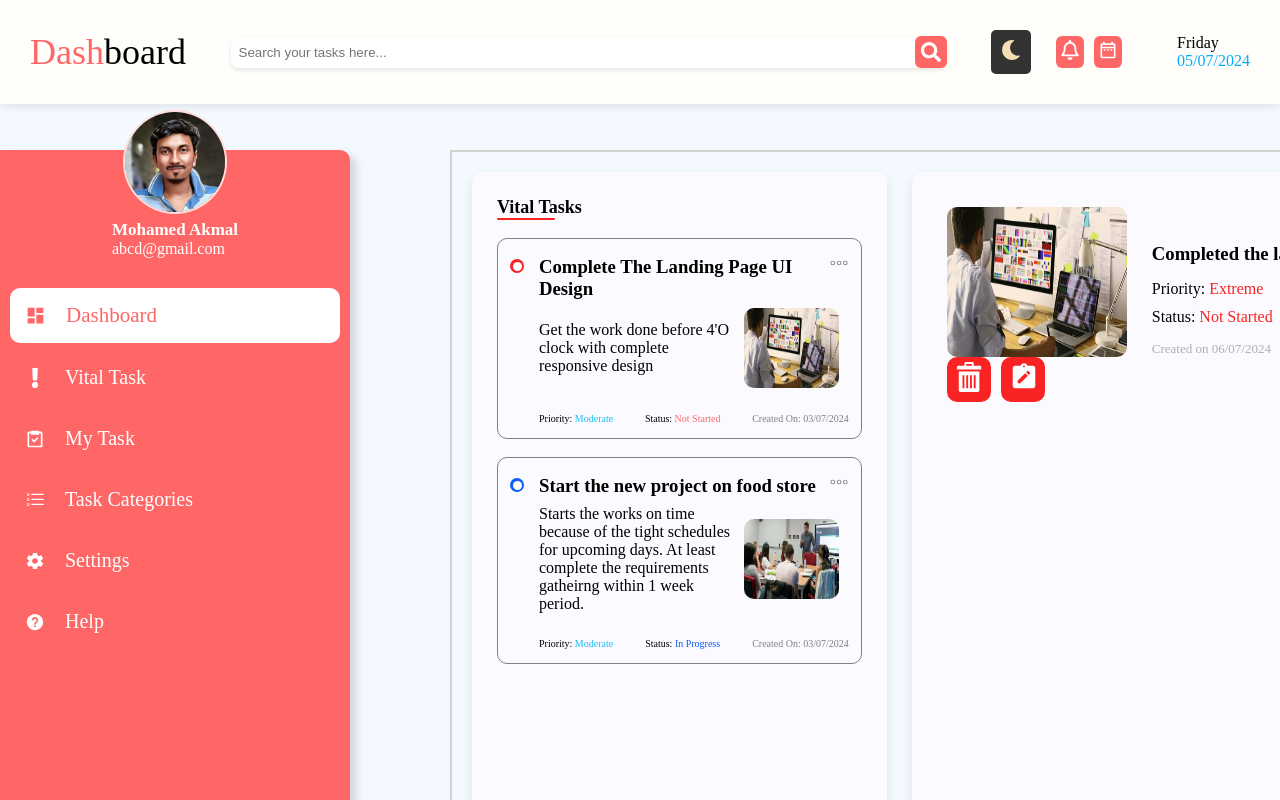
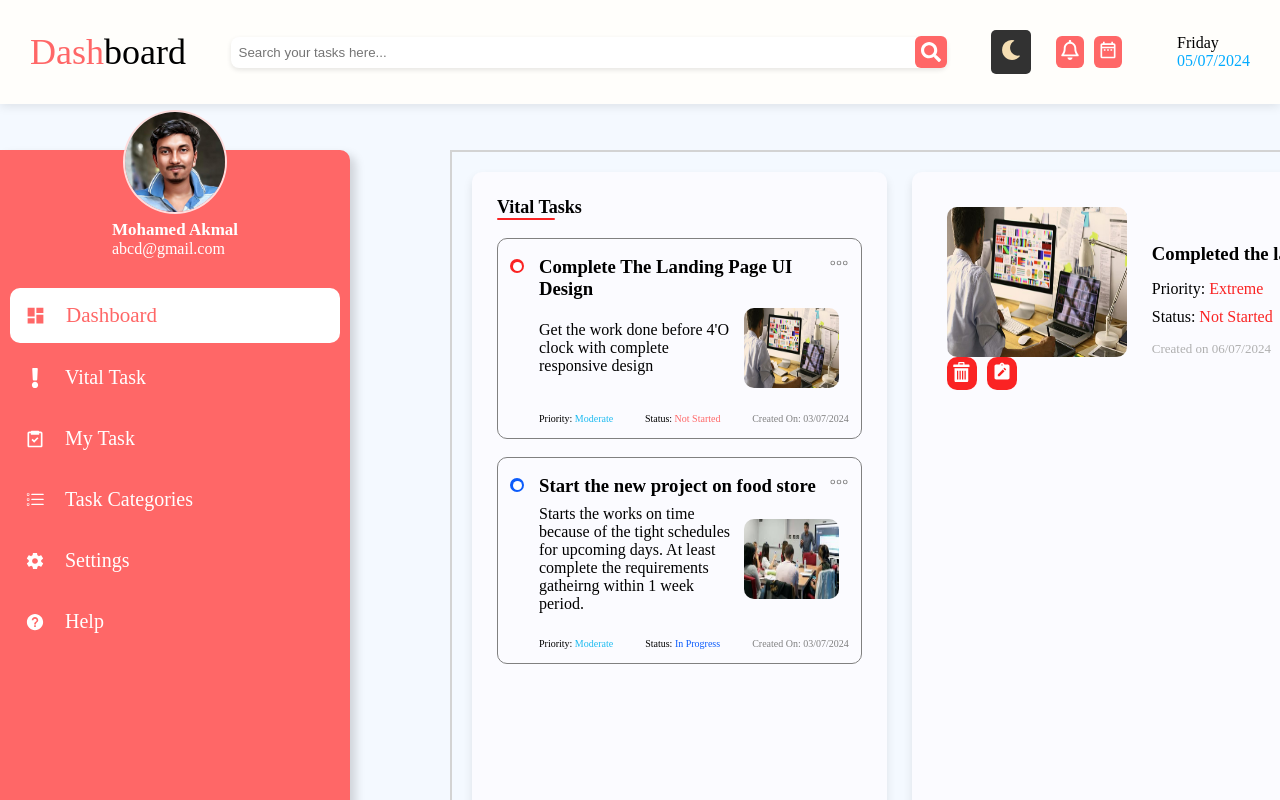
Before and after one commit to Akmal1796/ToDoApp, a React (Vite) app: page / in a window 1280 px wide. Shown: the top 800 px of the page. Built offline with nearby package versions, Linux system fonts and the light colour scheme.

Commit message:
Make a small changes in the design of the icons

```diff
--- a/src/Components/VitalTask.css
+++ b/src/Components/VitalTask.css
@@ -188,7 +188,8 @@
 
 .complete-section-icon {
     background-color: #fa2323;
-    padding: 5px 6px 10px 8px;
+    padding: 5px 5px 8px 5px;
     border-radius: 10px;
     margin-right: 10px;
+    cursor: pointer;
 }
--- a/src/Components/VitalTask.jsx
+++ b/src/Components/VitalTask.jsx
@@ -90,8 +90,8 @@ const VitalTask = () => {
         </div>
         <div></div>
         <div className='complete-icons-container'>
-          <ImBin size={30} color='white' className='complete-section-icon'/>
-          <MdNoteAlt size={30} color='white' className='complete-section-icon'/>
+          <ImBin size={20} color='white' className='complete-section-icon'/>
+          <MdNoteAlt size={20} color='white' className='complete-section-icon'/>
         </div>
       </div>
     </div>
```
